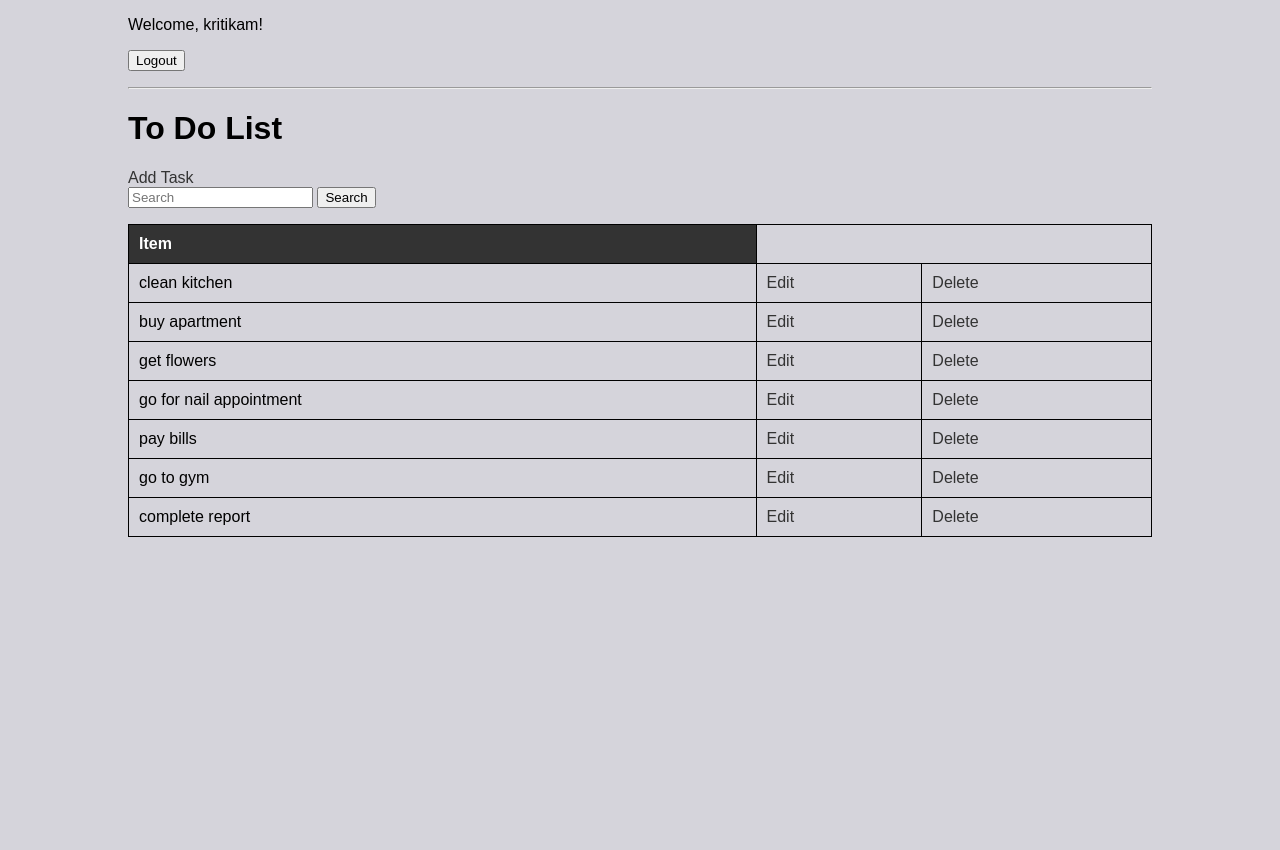
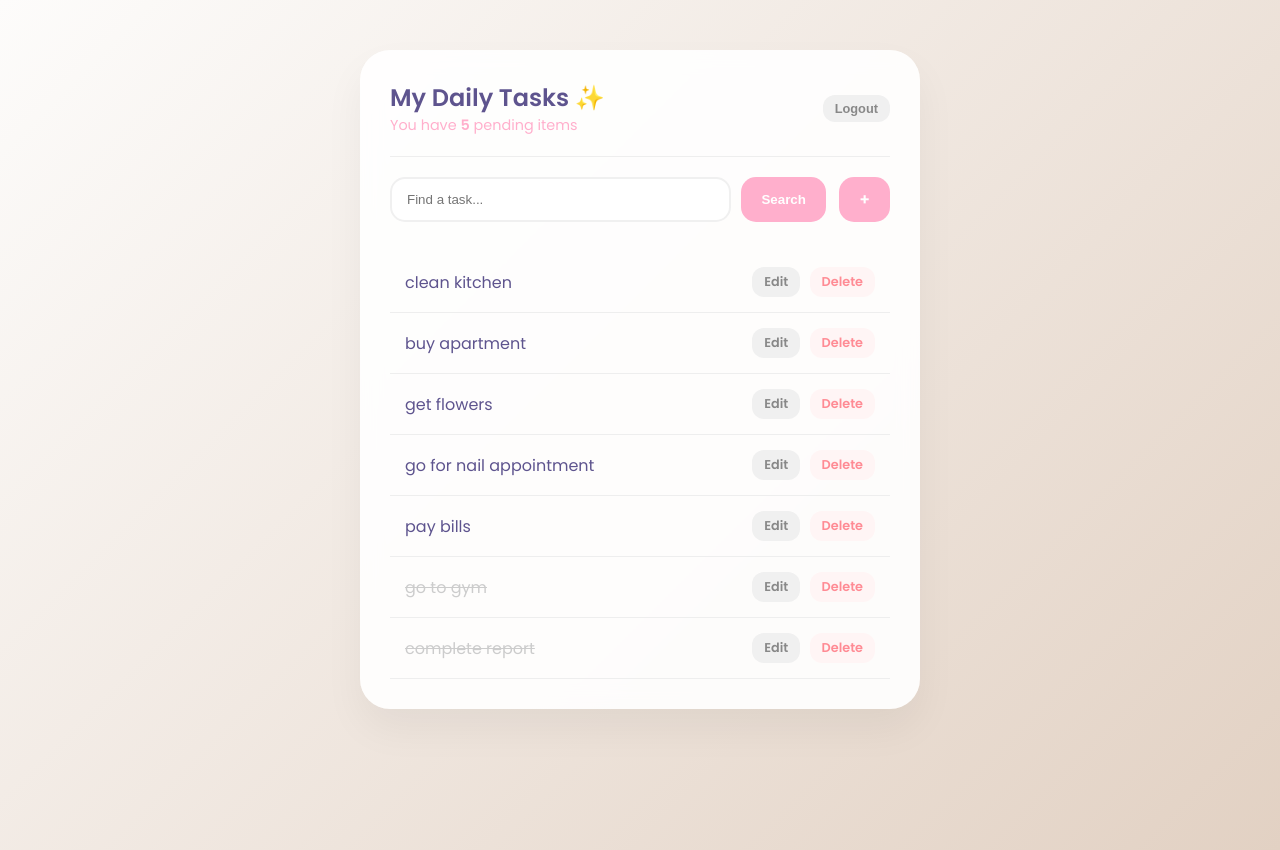
Before and after one commit to kritikam123/todo_List, a Django app: page / in a window 1280 px wide. Before the commit the page ends 537 px from the top, so only its background shows below. Run offline with Django 5.2, Linux system fonts and the light colour scheme; a user stored in the database is signed in; data comes from the database, SQL or seed files in the repository; both versions use the stored data as it was after the commit.

Commit message:
add todo list UI and manage signup routes

```diff
--- a/base/templates/base/main.html
+++ b/base/templates/base/main.html
@@ -1,49 +1,108 @@
-<html>
+<!DOCTYPE html>
+<html lang="en">
 <head>
-    <title>To-Do List</title>
+    <meta charset="UTF-8">
+    <meta name="viewport" content="width=device-width, initial-scale=1.0">
+    <title>ToDoe</title>
+    <link href="https://fonts.googleapis.com/css2?family=Poppins:wght@300;400;600&display=swap" rel="stylesheet">
+
     <style>
+        :root {
+            --primary-pink: #ffafcc;
+            --soft-purple: #cdb4db;
+            --bg-gradient: linear-gradient(135deg, #fdfcfb 0%, #e2d1c3 100%);
+            --text-dark: #5e548e;
+            --white: #ffffff;
+        }
+
         body {
-            font-family: Arial, sans-serif;
-            background-color: #d5d4db;
+            font-family: 'Poppins', sans-serif;
+            background: var(--bg-gradient);
             margin: 0;
-            padding: 0;
+            display: flex;
+            justify-content: center;
+            min-height: 100vh;
+            padding-top: 50px;
+            color: var(--text-dark);
         }
+
         .container {
-            width: 80%;
-            margin: auto;
-            overflow: hidden;
+            width: 90%;
+            max-width: 500px;
+            background: rgba(255, 255, 255, 0.9);
+            backdrop-filter: blur(10px);
+            padding: 30px;
+            border-radius: 30px;
+            box-shadow: 0 20px 40px rgba(0,0,0,0.05);
+            height: fit-content;
         }
-        table {
-            width: 100%;
-            border-collapse: collapse;
+
+        /* UI Button Styling for Edit/Delete */
+        .btn-action {
+            text-decoration: none;
+            font-size: 0.8rem;
+            padding: 6px 12px;
+            border-radius: 12px;
+            transition: 0.3s;
+            display: inline-block;
+            font-weight: 600;
         }
-        table, th, td {
-            border: 1px solid black;
+
+        .btn-edit {
+            background-color: #f0f0f0;
+            color: #888;
         }
-        th, td {
-            padding: 10px;
-            text-align: left;
-        }
-        th {
-            background-color: #333;
+
+        .btn-edit:hover {
+            background-color: var(--soft-purple);
             color: white;
         }
-        a {
+
+        .btn-delete {
+            background-color: #fff5f5;
+            color: #ff8b94;
+            margin-left: 5px;
+        }
+
+        .btn-delete:hover {
+            background-color: #ff8b94;
+            color: white;
+        }
+
+        /* Search & Add Button UI */
+        .search-bar {
+            padding: 10px 15px;
+            border-radius: 15px;
+            border: 2px solid #f0f0f0;
+            outline: none;
+            width: 70%;
+        }
+
+        .btn-main {
+            background: var(--primary-pink);
+            color: white;
+            border: none;
+            padding: 10px 20px;
+            border-radius: 15px;
+            cursor: pointer;
+            font-weight: 600;
             text-decoration: none;
-            color: #333;
         }
-        a:hover
-         {
-            text-decoration: underline;
+
+        /* Task Row Styling */
+        .task-row {
+            display: flex;
+            justify-content: space-between;
+            align-items: center;
+            padding: 15px;
+            border-bottom: 1px solid #eee;
         }
     </style>
 </head>
-
 <body>
-   <div class="container">
-    {% block content %}
-    {% endblock content %}
-
-   </div>
+    <div class="container">
+        {% block content %}
+        {% endblock content %}
+    </div>
 </body>
 </html>
--- a/base/templates/base/task_list.html
+++ b/base/templates/base/task_list.html
@@ -1,45 +1,46 @@
 {% extends 'base/main.html' %}
+{% block content %}
 
-{% block content %}
-{% if request.user.is_authenticated %}
-    <p>Welcome, {{request.user}}!
-      <form method="POST" action="{% url 'logout' %}">
-    {% csrf_token %}
-    <button type="submit">Logout</button>
-</form>
+<div style="display: flex; justify-content: space-between; align-items: center; margin-bottom: 20px;">
+    <div>
+        <h2 style="margin: 0;">My Daily Tasks ✨</h2>
+        <p style="color: var(--primary-pink); margin: 0; font-size: 0.9rem;">You have <b>{{count}}</b> pending items</p>
+    </div>
+    <form action="{% url 'logout' %}" method="post">
+        {% csrf_token %}
+        <button type="submit" class="btn-action btn-edit" style="border:none; cursor:pointer;">Logout</button>
+    </form>
+</div>
 
-{% else %}
-    <p><a href="{% url 'login' %}">Login</a> | <a href="">Sign Up</a></p>
-{% endif %}
+<hr style="border: 0; border-top: 1px solid #eee; margin-bottom: 20px;">
 
-<hr>
-<h1>To Do List</h1>
-<a href="{% url 'tasks-create' %}">Add Task</a>
+<div style="display: flex; gap: 10px; margin-bottom: 30px;">
+    <form method="GET" style="flex: 1; display: flex; gap: 10px;">
+        <input type="text" name="search-area" placeholder="Find a task..." value="{{search_input}}" class="search-bar">
+        <input type="submit" value="Search" class="btn-main">
+    </form>
+    <a href="{% url 'tasks-create' %}" class="btn-main" style="display: flex; align-items: center; justify-content: center;">+</a>
+</div>
 
-<form method="GET">
-    <input type="text" name="search-area" placeholder="Search" value="{{search_input}}">
-    <input type ="submit" value="Search">
+<div class="task-items-wrapper">
+    {% for task in tasks %}
+    <div class="task-row">
+        <div style="display: flex; align-items: center; gap: 10px;">
+            {% if task.complete %}
+                <span style="color: #ccc;"><s>{{task.title}}</s></span>
+            {% else %}
+                <span>{{task.title}}</span>
+            {% endif %}
+        </div>
 
-</form>
-
-<table>
-    <tr>
-        <th>Item</th>
-    </tr>
-    {% for task in tasks %}
-    <tr>
-        <td>{{task.title}}</td>
-
-        <td><a href="{% url 'task-update' task.id %}">Edit</a></td>
-        <td><a href="{% url 'task-delete' task.id %}">Delete</a></td>
-
-
-
-    </tr>
+        <div class="task-controls">
+            <a href="{% url 'task-update' task.id %}" class="btn-action btn-edit">Edit</a>
+            <a href="{% url 'task-delete' task.id %}" class="btn-action btn-delete">Delete</a>
+        </div>
+    </div>
     {% empty %}
-    <h3>No items in list</h3>
+    <p style="text-align: center; color: #999;">Your list is empty. Time to relax! 🌸</p>
     {% endfor %}
-
-</table>
+</div>
 
 {% endblock content %}
--- a/base/views.py
+++ b/base/views.py
@@ -26,12 +26,10 @@ class RegisterPage(FormView):
     template_name = 'base/register.html'
     form_class = UserCreationForm
     redirect_authenticated_user = True
-    success_url = reverse_lazy('tasks')
+    success_url = reverse_lazy('login')
 
     def form_valid(self, form):
-        user = form.save()
-        if user is not None:
-            login(self.request, user)
+        form.save()
         return super(RegisterPage, self).form_valid(form)
 
     def get(self, *args, **kwargs):
```
Also changed, not shown: db.sqlite3.
